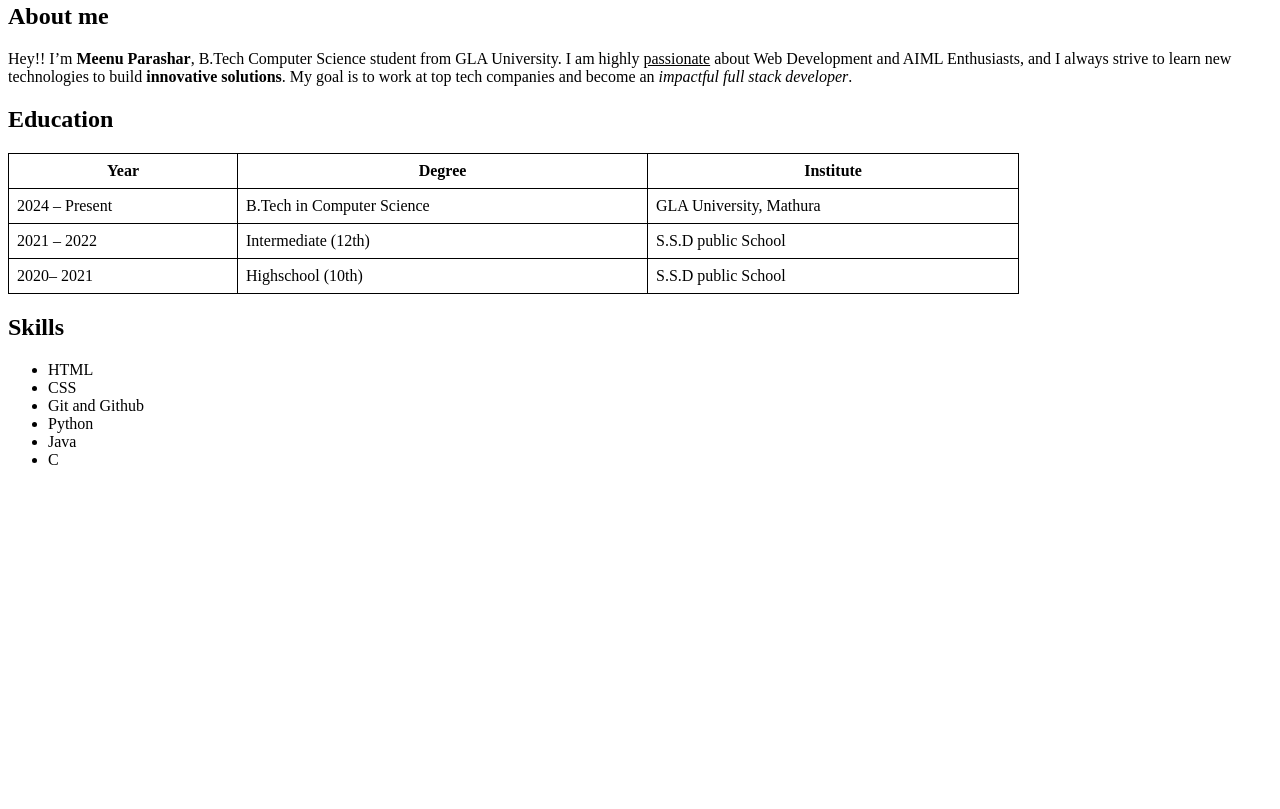
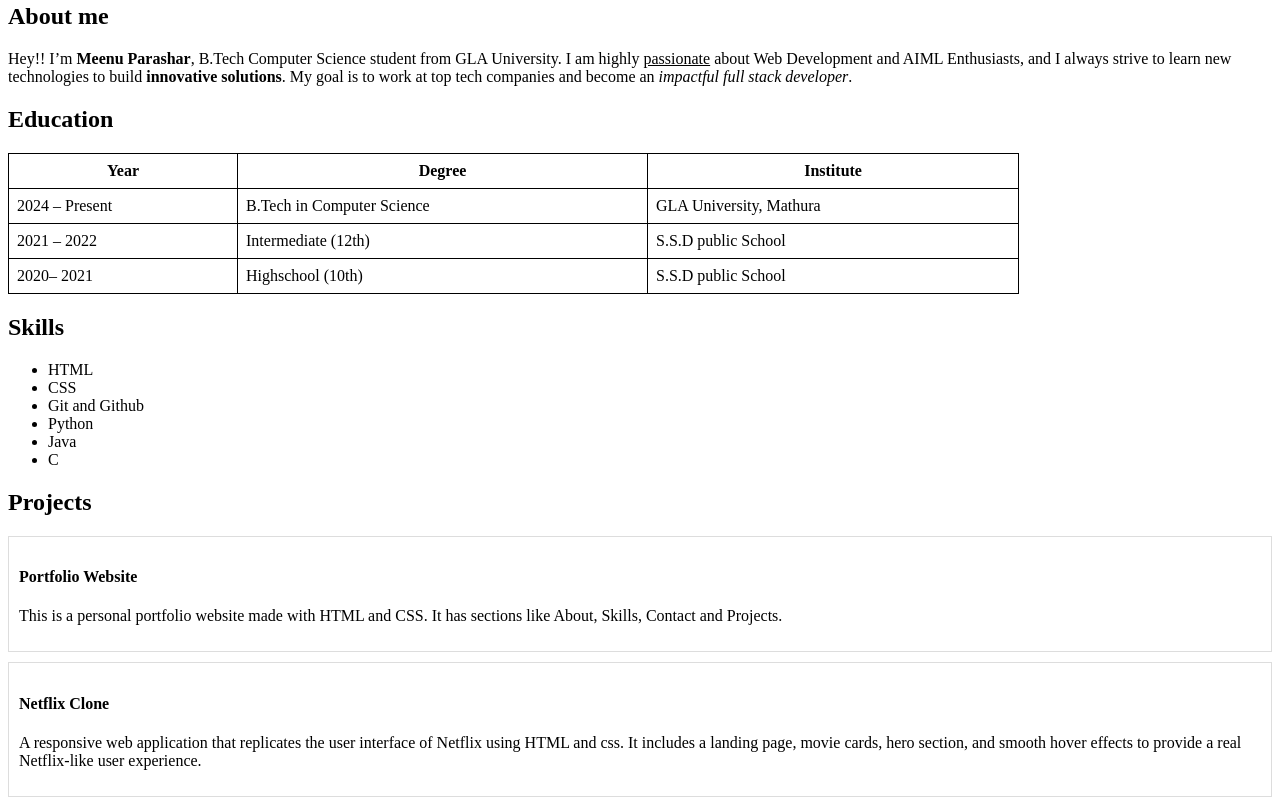
Before and after one commit to meenuparashar18/profile, a plain HTML site: page index.html in a window 1280 px wide. Shown: the part 1222-2031 px from the top of the page. Before the commit the page ends 1707 px from the top, so only its background shows below. Drawn offline with Linux system fonts and the light colour scheme.

Commit message:
Task8 complete

```diff
--- a/index.html
+++ b/index.html
@@ -60,6 +60,24 @@
   <li>C</li>
 </ul>
 
+<div style="margin-top: 20px;">
+  <h2>Projects</h2>
+
+  <div style="border:1px solid #ddd; padding:10px; margin-bottom:10px;">
+    <h4>Portfolio Website</h4>
+    <p>This is a personal portfolio website made with HTML and CSS. It has sections like About, Skills, Contact and Projects.</p>
+  </div>
+
+  <div style="border:1px solid #ddd; padding:10px; margin-bottom:10px;">
+    <h4>Netflix Clone</h4>
+  <p>A responsive web application that replicates the user interface of Netflix using HTML and css. It includes a landing page, movie cards, hero section, and smooth hover effects to provide a real Netflix-like user experience.</p>
+</div>
+</p>
+  </div>
+
+</div>
+
+
 
 
 
```
